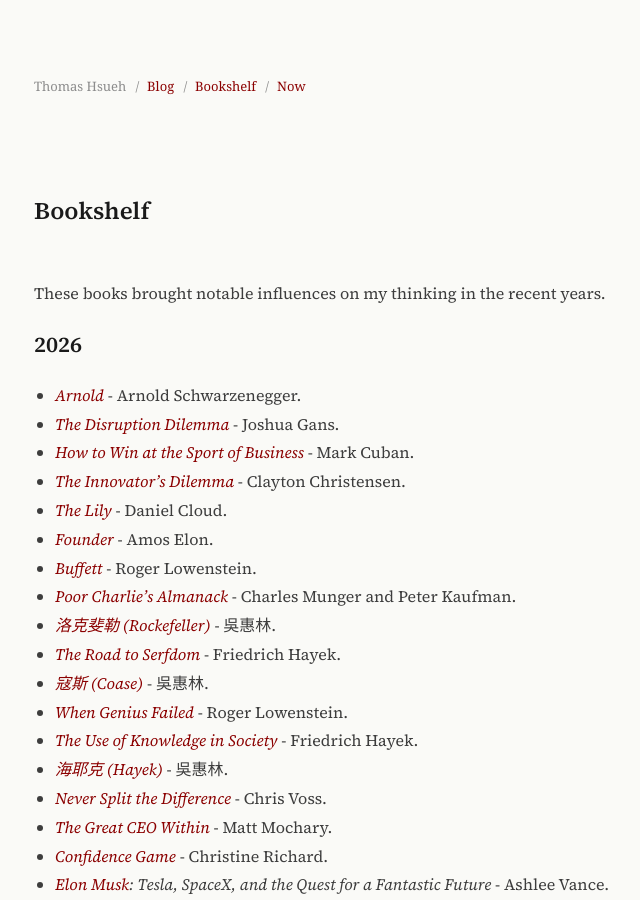
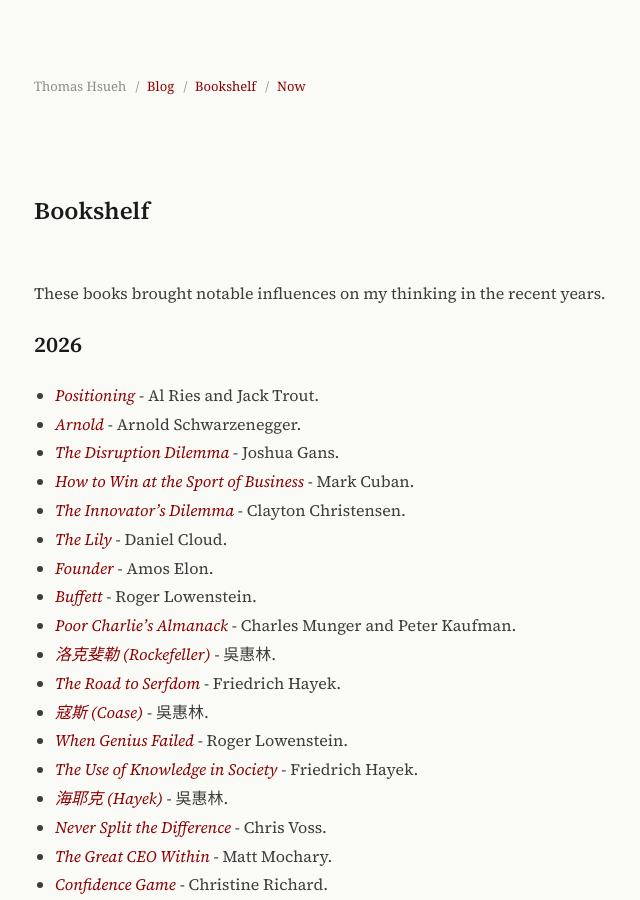
Before and after one commit to guiltygyoza/new-blog, a Jekyll site: the page built from _pages/bookshelf.markdown, in a window 1280 px wide and 900 px high. Shown: the whole window, without its empty margins (236-876 px from the left). Built offline with Jekyll 4.4.1, drawn with Linux system fonts in a browser that asks for light colours.

Commit message:
add book

```diff
--- a/_pages/bookshelf.markdown
+++ b/_pages/bookshelf.markdown
@@ -7,6 +7,7 @@
 These books brought notable influences on my thinking in the recent years.
 
 ## 2026
+- *[Positioning](https://www.goodreads.com/en/book/show/760025.Positioning){:target="_blank"}* - Al Ries and Jack Trout.
 - *[Arnold](https://www.goodreads.com/en/book/show/115759.Arnold){:target="_blank"}* - Arnold Schwarzenegger.
 - *[The Disruption Dilemma](https://www.goodreads.com/book/show/27310508-the-disruption-dilemma){:target="_blank"}* - Joshua Gans.
 - *[How to Win at the Sport of Business](https://www.goodreads.com/book/show/13344951-how-to-win-at-the-sport-of-business){:target="_blank"}* - Mark Cuban.
```
